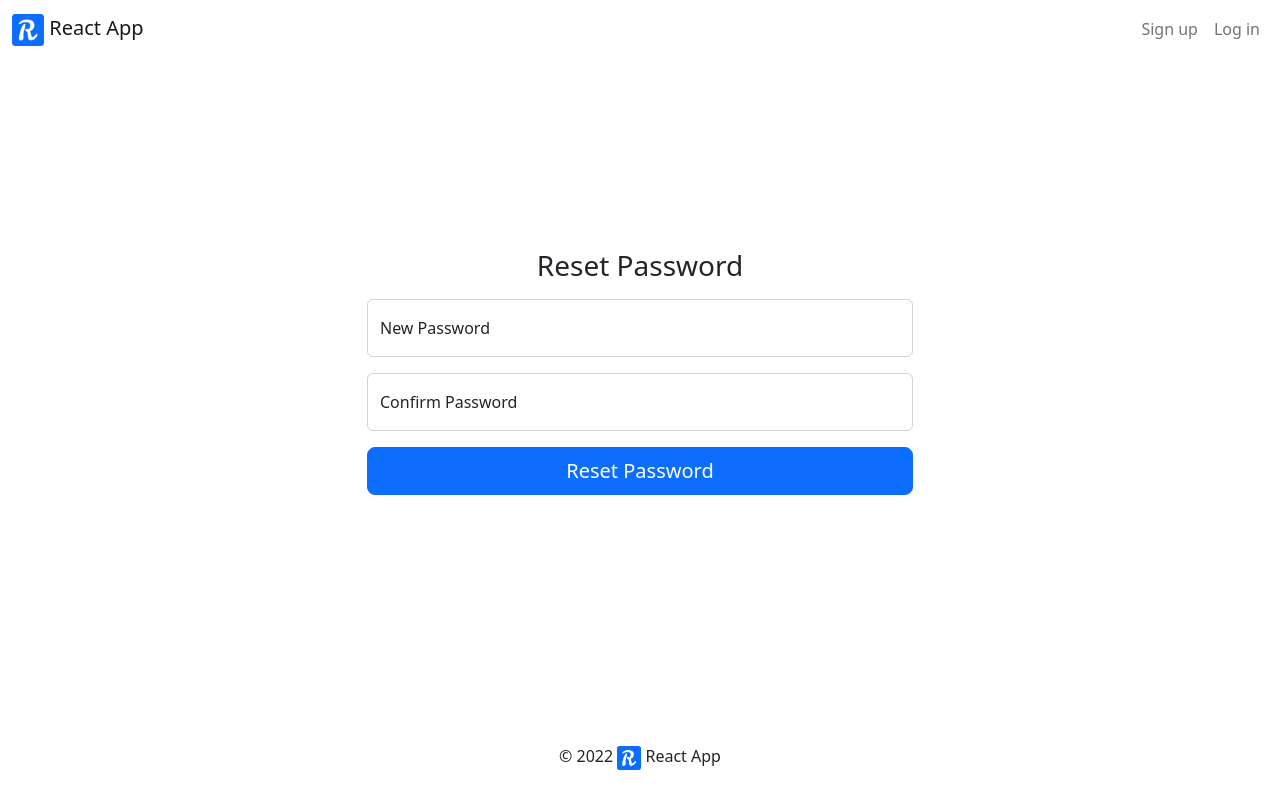
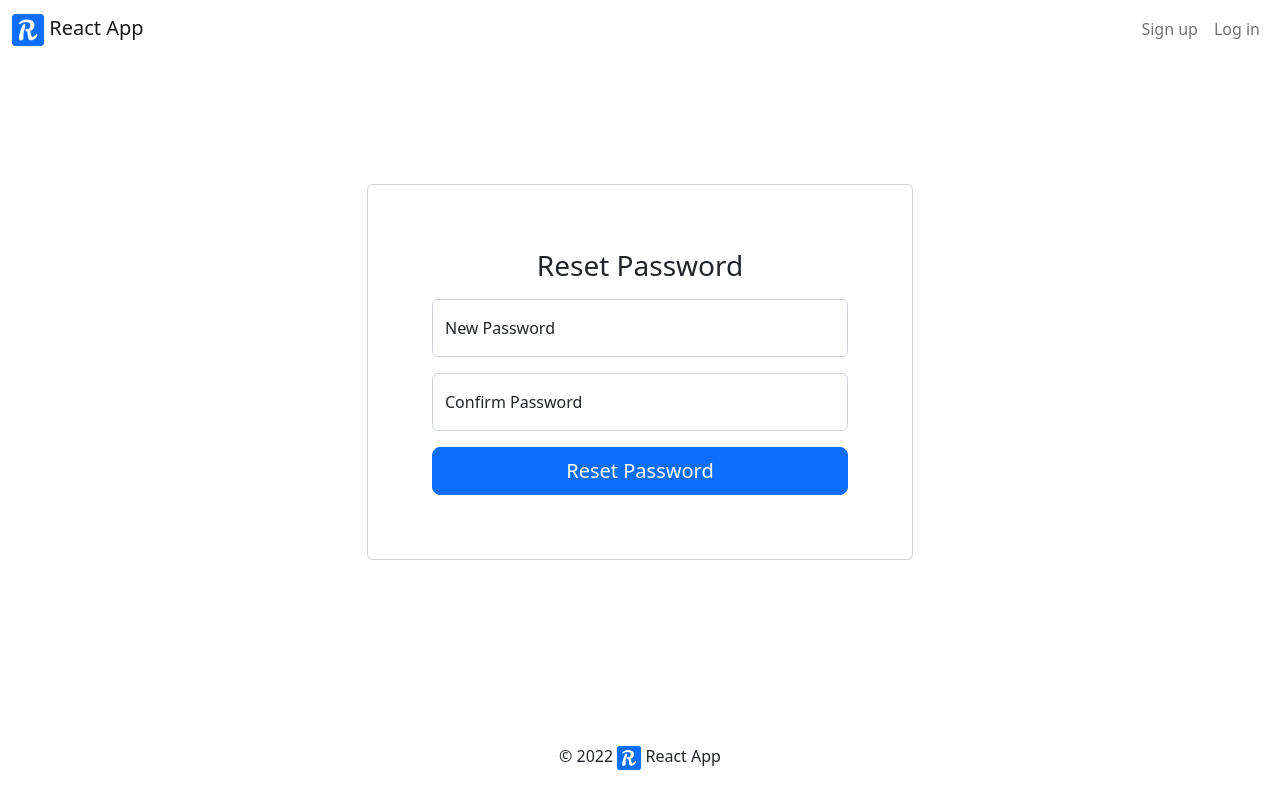
Before and after one commit to Nulimitz/react-advanced-auth, a React (Create React App) app in the folder client/: page /resetpassword/1 in a window 1280 px wide. Built offline with nearby package versions, Linux system fonts and the light colour scheme.

Commit message:
Finished reset password page

```diff
--- a/client/src/pages/auth/ForgotPassword.js
+++ b/client/src/pages/auth/ForgotPassword.js
@@ -50,13 +50,14 @@ function ForgotPassword() {
       <div className="container">
         <div className="row">
           <div className="col-md-6 m-auto">
+            <div className="card p-5">
+              <div className="card-body">
                 <h3 className="mb-3 text-center">Forgot Password</h3>
                 {error && <div className="alert alert-danger">{error}</div>}
-            {success && <div className="alert alert-success">{success}</div>}
-            <form
-              className="p-4 p-md-5 border rounded-3 bg-light"
-              onSubmit={forgotPasswordHandler}
-            >
+                {success && (
+                  <div className="alert alert-success">{success}</div>
+                )}
+                <form onSubmit={forgotPasswordHandler}>
                   <div className="form-floating mb-3">
                     <input
                       type="email"
@@ -70,10 +71,15 @@ function ForgotPassword() {
                     <label htmlFor="email">Email address</label>
                   </div>
 
-              <button className="w-100 btn btn-lg btn-primary" type="submit">
+                  <button
+                    className="w-100 btn btn-lg btn-primary"
+                    type="submit"
+                  >
                     Reset Password
                   </button>
                 </form>
+              </div>
+            </div>
           </div>
         </div>
       </div>
--- a/client/src/pages/auth/Login.js
+++ b/client/src/pages/auth/Login.js
@@ -58,14 +58,12 @@ function Login() {
       <div className="container">
         <div className="row">
           <div className="col-md-6 m-auto">
+            <div className="card p-5">
+              <div className="card-body">
                 <h3 className="mb-3 text-center">User Login</h3>
-
                 {error && <div className="alert alert-danger">{error}</div>}
 
-            <form
-              className="p-4 p-md-5 border rounded-3 bg-light"
-              onSubmit={loginHandler}
-            >
+                <form onSubmit={loginHandler}>
                   <div className="form-floating mb-3">
                     <input
                       type="email"
@@ -90,7 +88,10 @@ function Login() {
                     />
                     <label htmlFor="password">Password</label>
                   </div>
-              <button className="w-100 btn btn-lg btn-primary" type="submit">
+                  <button
+                    className="w-100 btn btn-lg btn-primary"
+                    type="submit"
+                  >
                     Log in
                   </button>
                 </form>
@@ -103,6 +104,8 @@ function Login() {
               </div>
             </div>
           </div>
+        </div>
+      </div>
     </Layout>
   );
 }
--- a/client/src/pages/auth/Register.js
+++ b/client/src/pages/auth/Register.js
@@ -61,14 +61,13 @@ function Register() {
       <div className="container">
         <div className="row">
           <div className="col-md-6 m-auto">
+            <div className="card p-5">
+              <div className="card-body">
                 <h3 className="mb-3 text-center">User Registration</h3>
 
                 {error && <div className="alert alert-danger">{error}</div>}
 
-            <form
-              className="p-4 p-md-5 border rounded-3 bg-light"
-              onSubmit={registerHandler}
-            >
+                <form onSubmit={registerHandler}>
                   <div className="form-floating mb-3">
                     <input
                       type="text"
@@ -117,7 +116,10 @@ function Register() {
                     />
                     <label htmlFor="password">Confirm Password</label>
                   </div>
-              <button className="w-100 btn btn-lg btn-primary" type="submit">
+                  <button
+                    className="w-100 btn btn-lg btn-primary"
+                    type="submit"
+                  >
                     Register
                   </button>
                 </form>
@@ -127,6 +129,8 @@ function Register() {
               </div>
             </div>
           </div>
+        </div>
+      </div>
     </Layout>
   );
 }
--- a/client/src/pages/auth/ResetPassword.js
+++ b/client/src/pages/auth/ResetPassword.js
@@ -1,19 +1,90 @@
+import { useState } from "react";
+import { useParams } from "react-router-dom";
+import axios from "axios";
 import Layout from "../../components/Layout";
 
 function ResetPassword() {
+  const [formData, setFormData] = useState({
+    password: "",
+    confirmpassword: "",
+  });
+  const [error, setError] = useState();
+  const [success, setSuccess] = useState();
+
+  const { password, confirmpassword } = formData;
+
+  const { resetToken } = useParams();
+
+  const onChange = (e) => {
+    setFormData((prevState) => ({
+      ...prevState,
+      [e.target.name]: e.target.value,
+    }));
+  };
+
+  const resetPasswordHandler = async (e) => {
+    e.preventDefault();
+
+    const config = {
+      header: {
+        "Content-Type": "application/json",
+      },
+    };
+
+    if (password !== confirmpassword) {
+      setFormData({
+        password: "",
+        confirmpassword: "",
+      });
+      setTimeout(() => {
+        setError();
+      }, 5000);
+    }
+
+    try {
+      const { data } = await axios.put(
+        `/api/auth/resetpassword/${resetToken}`,
+        {
+          password,
+        },
+        config
+      );
+      setSuccess(data.data);
+      setFormData({
+        password: "",
+        confirmpassword: "",
+      });
+    } catch (error) {
+      setError(error.response.data.error);
+      setTimeout(() => {
+        setError("");
+      }, 5000);
+    }
+  };
+
   return (
     <Layout fullscreen>
       <div className="container">
         <div className="row">
           <div className="col-md-6 m-auto">
+            <div className="card p-5">
+              <div className="card-body">
                 <h3 className="mb-3 text-center">Reset Password</h3>
-            <form>
+                {error && <div className="alert alert-danger">{error}</div>}
+                {success && (
+                  <div className="alert alert-success">{success}</div>
+                )}
+
+                <form onSubmit={resetPasswordHandler}>
                   <div className="form-floating mb-3">
                     <input
                       type="password"
                       className="form-control"
                       id="password"
+                      name="password"
                       placeholder="New Password"
+                      value={password || ""}
+                      onChange={onChange}
                     />
                     <label htmlFor="email">New Password</label>
                   </div>
@@ -22,14 +93,22 @@ function ResetPassword() {
                       type="password"
                       className="form-control"
                       id="confirmpassword"
+                      name="confirmpassword"
                       placeholder="Confirm Password"
+                      value={confirmpassword || ""}
+                      onChange={onChange}
                     />
                     <label htmlFor="email">Confirm Password</label>
                   </div>
-              <button className="w-100 btn btn-lg btn-primary" type="submit">
+                  <button
+                    className="w-100 btn btn-lg btn-primary"
+                    type="submit"
+                  >
                     Reset Password
                   </button>
                 </form>
+              </div>
+            </div>
           </div>
         </div>
       </div>
```
Also changed, not shown: 1 other file (tests, documents, lock files or other folders). Lines whose indentation alone changed are shown as unchanged.
